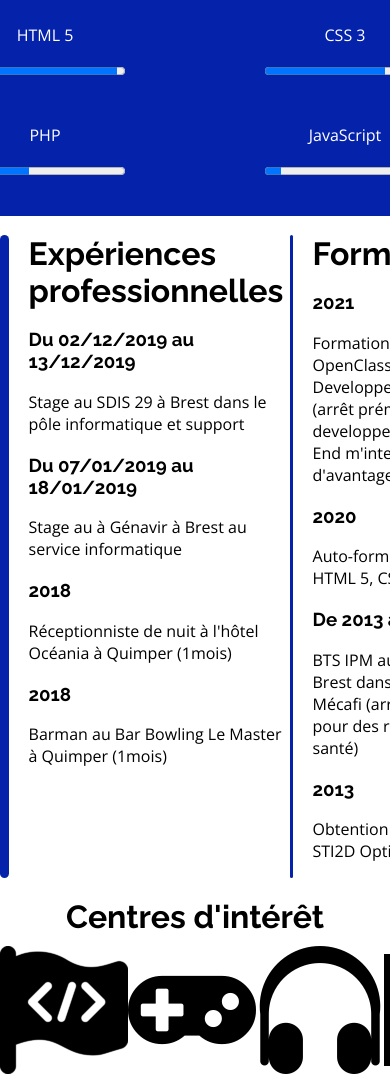
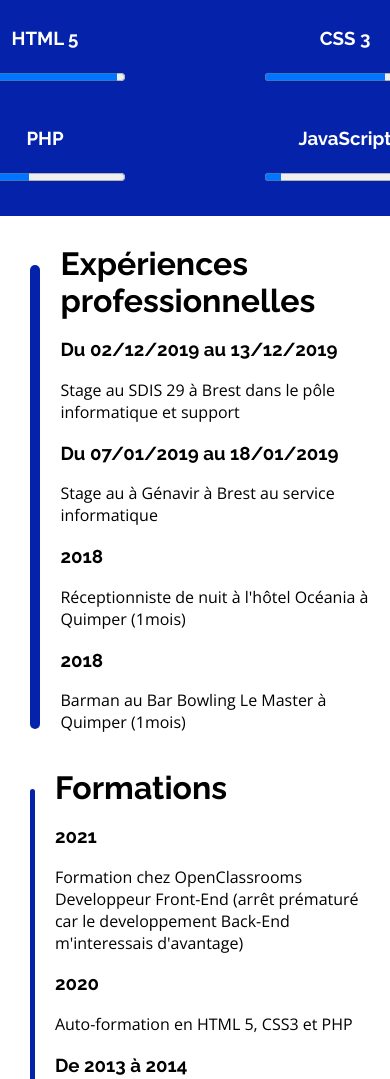
Before and after one commit to RomainCourcelle/CV, a plain HTML site: page index.html in a window 390 px wide. Shown: the part 540-1619 px from the top of the page. Drawn offline with nearby package versions, Linux system fonts and the light colour scheme.

Commit message:
Debut responsive

```diff
--- a/css/style.css
+++ b/css/style.css
@@ -120,15 +120,16 @@ header
 }
 .blockinblock
 {
+    margin: 10px;
     display: flex;
 }
 .liseret_exp_form
 {
+    margin: 20px;
+    padding: 0;
     width: 15px;
-    height: auto;
     border-radius: 10px;
     background-color: rgb(5, 35, 170);
-    margin-right: 20px;
 }
 /*---------------------------------*/
 footer
@@ -142,9 +143,17 @@ footer
 }
 #bloc_centre_interet
 {
-    margin-top: 3%;
+    margin-top: 5%;
     width: 100%;
     display: flex;
     justify-content: space-evenly;
     margin-bottom: 3%;
 }
+@media only screen and (max-width : 600px)
+{
+    #bloc_experiences_formations
+    {
+        display: flex;
+        flex-direction: column;
+    }
+}
--- a/index.html
+++ b/index.html
@@ -43,19 +43,19 @@
         </div>
         <div id="bloc_competences_lang">
             <div class="barre_competences">
-                <p>HTML 5</p>
+                <h3>HTML 5</h3>
                 <progress value="95" max="100"></progress>
             </div>
             <div class="barre_competences">
-                <p>CSS 3</p>
+                <h3>CSS 3</h3>
                 <progress value="75" max="100"></progress>
             </div>
             <div class="barre_competences">
-                <p>PHP</p>
+                <h3>PHP</h3>
                 <progress value="40" max="100"></progress>
             </div>
             <div class="barre_competences">
-                <p>JavaScript</p>
+                <h3>JavaScript</h3>
                 <progress value="10" max="100"></progress>
             </div>
         </div>
@@ -87,11 +87,11 @@
             <div class="bloc_forma_exp">
                 <h2>Formations</h2>
                 <h3>2021</h3>
-                <p>Formation chez OpenClassrooms Developpeur Front-End (arrêt prémature car le developpement Back-End m'interessais d'avantage)</p>
+                <p>Formation chez OpenClassrooms Developpeur Front-End (arrêt prématuré car le developpement Back-End m'interessais d'avantage)</p>
                 <h3>2020</h3>
                 <p>Auto-formation en HTML 5, CSS3 et PHP</p>
                 <h3>De 2013 à 2014</h3>
-                <p>BTS IPM au CFAI de Brest dans l'entreprise Mécafi (arrêt prémature pour des raisons de santé)</p>
+                <p>BTS IPM au CFAI de Brest dans l'entreprise Mécafi (arrêt prématuré pour des raisons de santé)</p>
                 <h3>2013</h3>
                 <p>Obtention d'un BAC STI2D Option ITEC</p>
             </div>
```
